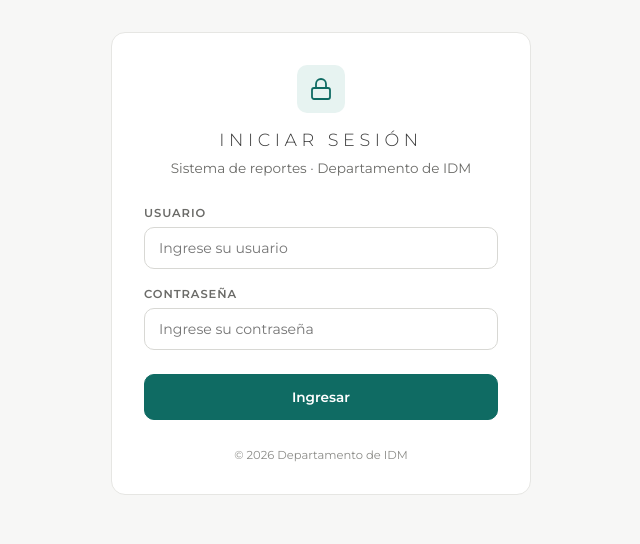
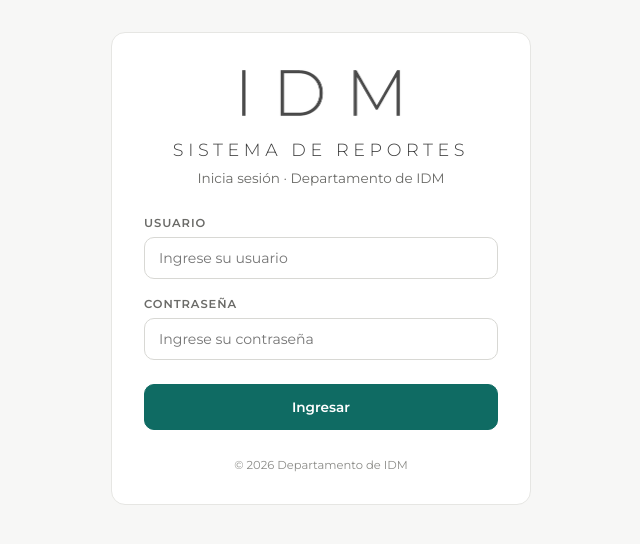
Before and after one commit to moisoforever-ai/sistema-reportes-idm, a Flask app: page /login in a window 1280 px wide. Shown: the top 544 px of the page, without its empty margins (319-959 px from the left). Run offline with Flask 3, Linux system fonts and the light colour scheme.

Commit message:
Add files via upload

```diff
--- a/templates/login.html
+++ b/templates/login.html
@@ -6,18 +6,16 @@
     <title>Iniciar Sesión - Sistema de reportes</title>
     <link rel="preconnect" href="https://fonts.googleapis.com">
     <link rel="preconnect" href="https://fonts.gstatic.com" crossorigin>
-    <link href="https://fonts.googleapis.com/css2?family=Space+Grotesk:wght@600;700&family=IBM+Plex+Sans:wght@400;500;600&family=IBM+Plex+Mono:wght@400;500;600&display=swap" rel="stylesheet">
+    <link href="https://fonts.googleapis.com/css2?family=Montserrat:wght@300;400;500;600;700&display=swap" rel="stylesheet">
     <link rel="stylesheet" href="/static/style.css">
 </head>
 <body>
     <div class="container" style="max-width: 420px;">
         <div class="glass-card">
             <div class="auth-header">
-                <div class="auth-icon">
-                    <svg viewBox="0 0 24 24" fill="none" stroke="currentColor" stroke-width="1.8" stroke-linecap="round" stroke-linejoin="round"><rect x="3" y="11" width="18" height="11" rx="2"/><path d="M7 11V7a5 5 0 0 1 10 0v4"/></svg>
-                </div>
-                <h1>Iniciar sesión</h1>
-                <p class="subtitle">Sistema de reportes · Departamento de IDM</p>
+                <img src="/idm_logo.png" alt="IDM" class="auth-logo">
+                <h1>Sistema de reportes</h1>
+                <p class="subtitle">Inicia sesión · Departamento de IDM</p>
             </div>
 
             <main>
```
Also changed, not shown: templates/index.html (+9 -7 lines).
